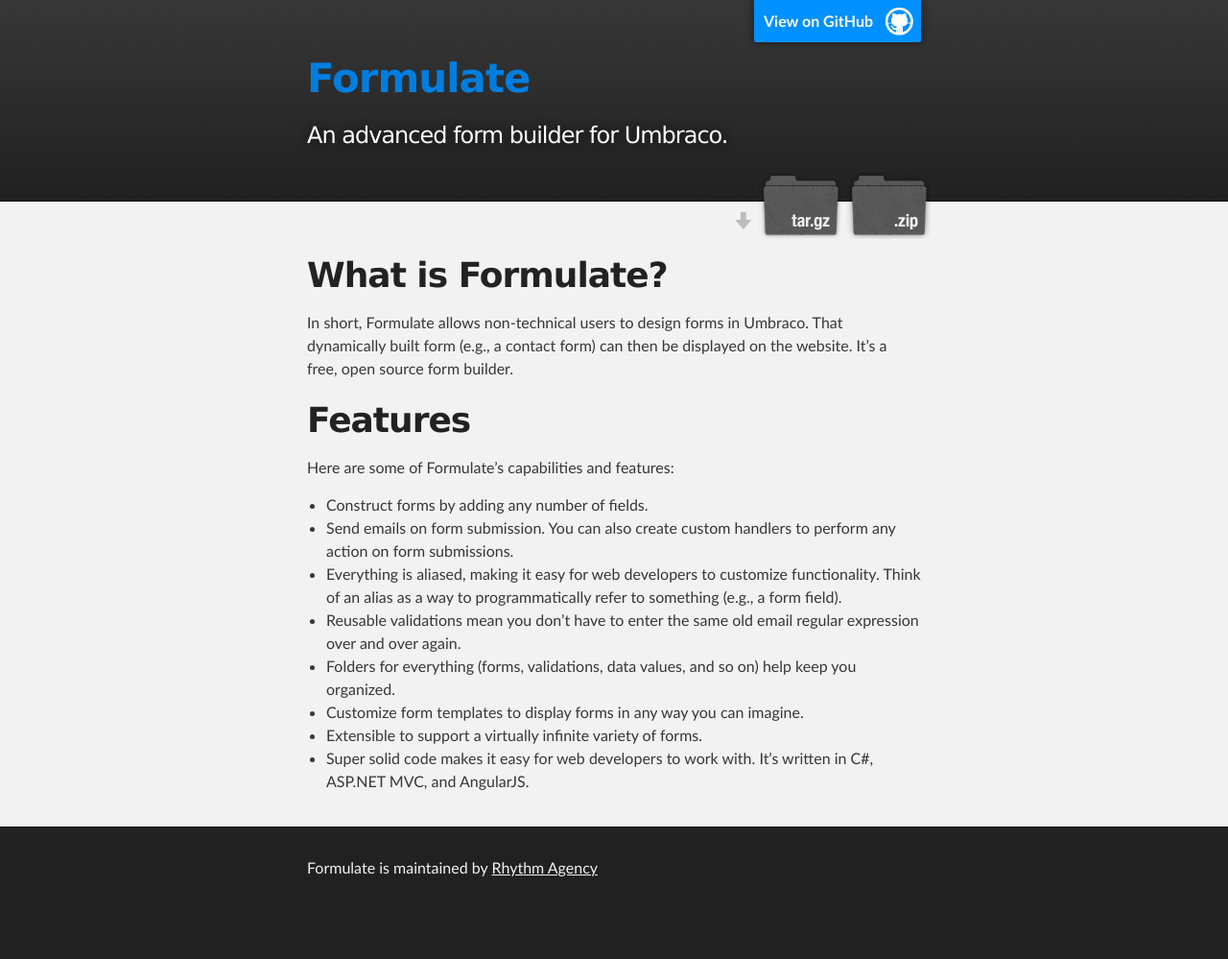
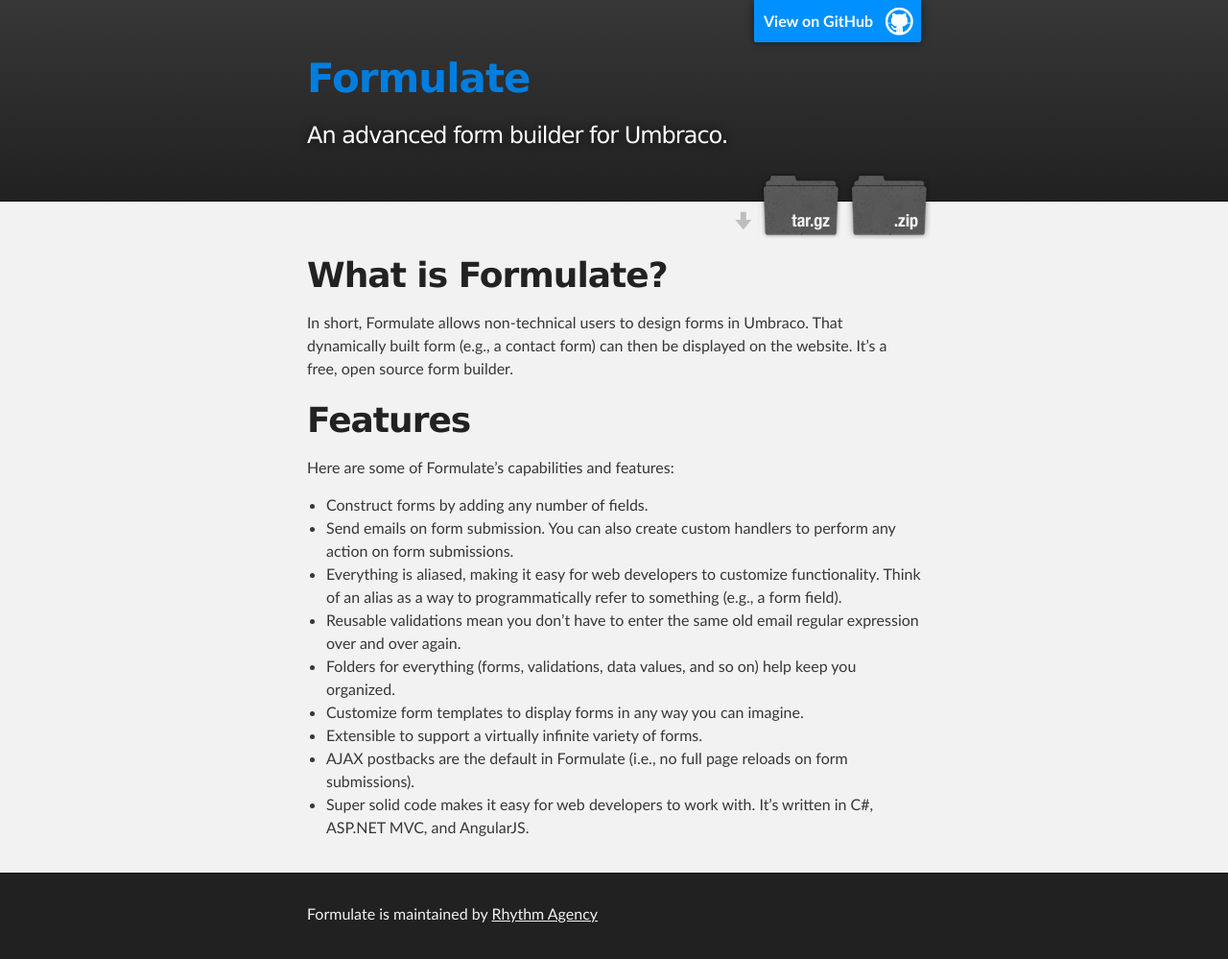
Before and after one commit to rhythmagency/formulate, a Jekyll site: the page built from what-is-formulate.md, in a window 1280 px wide. Shown: the whole page at 96% size. Built offline with Jekyll 4.4.1, drawn with Linux system fonts in a browser that asks for light colours; before the commit the page ends 951 px from its top, so only the background shows below that.

Commit message:
Added note about AJAX postbacks.

```diff
--- a/what-is-formulate.md
+++ b/what-is-formulate.md
@@ -16,4 +16,5 @@
 * Folders for everything (forms, validations, data values, and so on) help keep you organized.
 * Customize form templates to display forms in any way you can imagine.
 * Extensible to support a virtually infinite variety of forms.
+* AJAX postbacks are the default in Formulate (i.e., no full page reloads on form submissions).
 * Super solid code makes it easy for web developers to work with. It's written in C#, ASP.NET MVC, and AngularJS.
```
